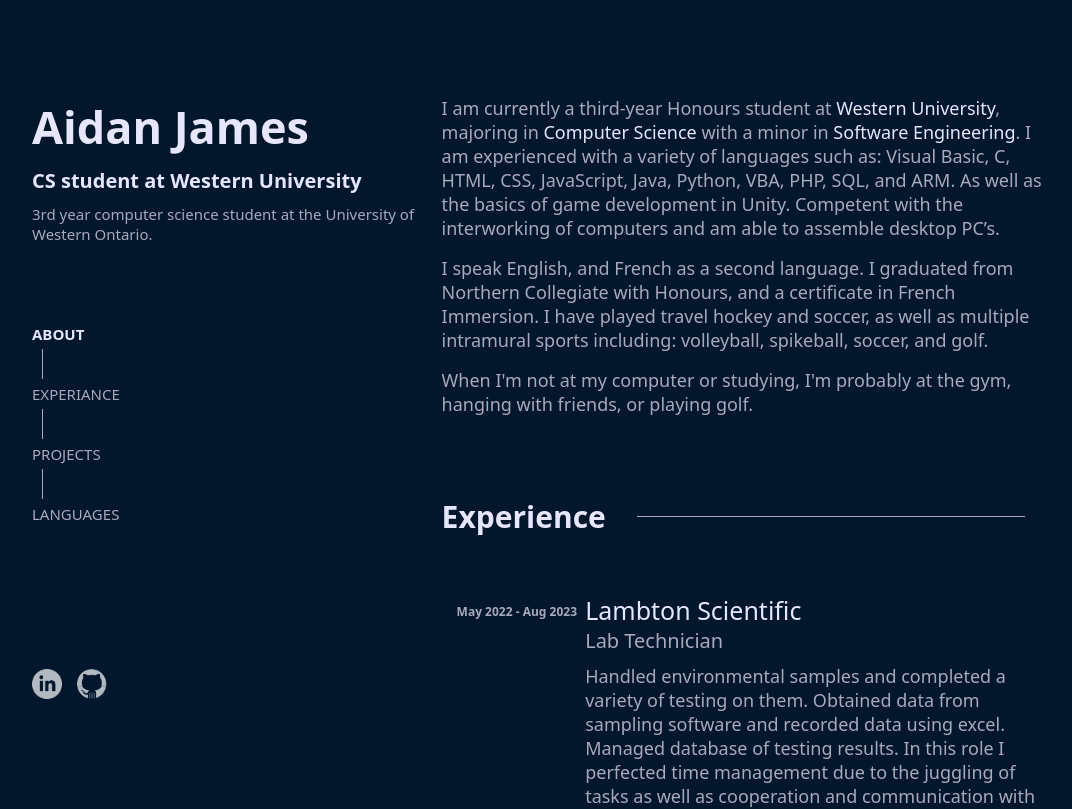
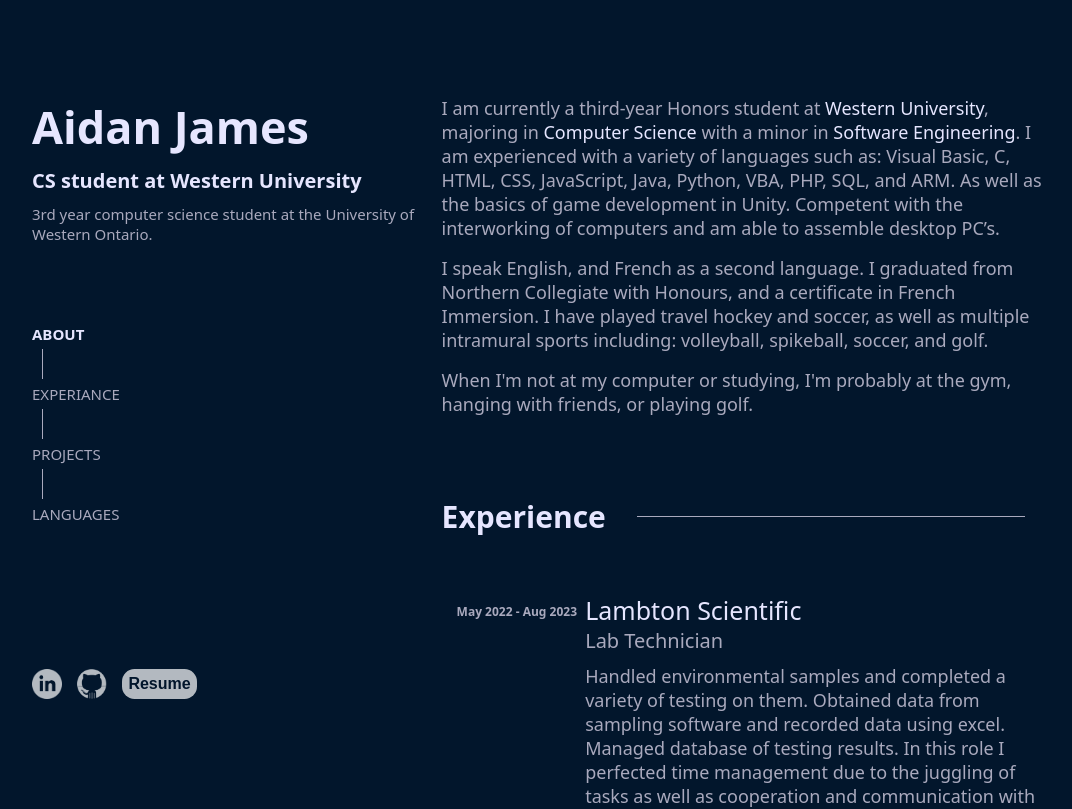
Before and after one commit to aidanjames97/my-portfolio, a React (Create React App) app: page / in a window 1280 px wide. Shown: the top 809 px of the page, without its empty margins (96-1168 px from the left). Built offline with nearby package versions, Linux system fonts and the light colour scheme; the HTML template or start-up script is replaced by a standard one.

Commit message:
added resume button

```diff
--- a/src/site.css
+++ b/src/site.css
@@ -349,6 +349,37 @@
     .socialLogo {
         position: fixed;
         bottom: 12vh;
+        display: flex;
+        flex-direction: row;
+    }
+
+    .resumeButton {
+        width: 75px;
+        color: var(--backgroundBlue);
+        background-color: white;
+        text-decoration: none;
+        font-weight: 700;
+        font-size: 16px;
+        height: 30px;
+        transition: ease-in-out .3s;
+        margin-top: 5px;
+        margin-right: 30px;
+        border-radius: 12.5px;
+        opacity: 70%;
+        display: flex;
+        justify-content: center;
+        align-items: center;
+        border: 0;
+    }
+
+    .resumeButton:hover {
+        transition: ease-in-out .3s;
+        margin-top: 2px;
+        margin-right: 15px;
+        margin-bottom: 3px;
+        border-radius: 12.5px;
+        opacity: 100%;
+        cursor: pointer;
     }
 }
 @media screen and (min-width: 1024px) and (max-width: 2400px) {
@@ -376,6 +407,37 @@
     .socialLogo {
         position: fixed;
         bottom: 12vh;
+        display: flex;
+        flex-direction: row;
+    }
+
+    .resumeButton {
+        width: 75px;
+        color: var(--backgroundBlue);
+        background-color: white;
+        text-decoration: none;
+        font-weight: 700;
+        font-size: 16px;
+        height: 30px;
+        transition: ease-in-out .3s;
+        margin-top: 5px;
+        margin-right: 30px;
+        border-radius: 12.5px;
+        opacity: 70%;
+        display: flex;
+        justify-content: center;
+        align-items: center;
+        border: 0;
+    }
+
+    .resumeButton:hover {
+        transition: ease-in-out .3s;
+        margin-top: 2px;
+        margin-right: 15px;
+        margin-bottom: 3px;
+        border-radius: 12.5px;
+        opacity: 100%;
+        cursor: pointer;
     }
 }
 @media screen and (max-width: 1023px) {
@@ -403,7 +465,35 @@
     .socialLogo {
         display: flex;
         flex-direction: row;
-        bottom: 12vh;
+    }
+
+    .resumeButton {
+        width: 75px;
+        color: var(--backgroundBlue);
+        background-color: white;
+        text-decoration: none;
+        font-weight: 700;
+        font-size: 16px;
+        height: 30px;
+        transition: ease-in-out .3s;
+        margin-top: 5px;
+        margin-right: 30px;
+        border-radius: 12.5px;
+        opacity: 70%;
+        display: flex;
+        justify-content: center;
+        align-items: center;
+        border: 0;
+    }
+
+    .resumeButton:hover {
+        transition: ease-in-out .3s;
+        margin-top: 2px;
+        margin-right: 15px;
+        margin-bottom: 3px;
+        border-radius: 12.5px;
+        opacity: 100%;
+        cursor: pointer;
     }
 }
 
--- a/src/site.js
+++ b/src/site.js
@@ -14,9 +14,14 @@
 import snake from "./pictures/Snake.jpeg"
 import stock from "./pictures/stock.png"
 import spell from "./pictures/spellSC.png"
+import resume from "./pictures/Resume.pdf"
 
 import { Link } from "react-scroll";
 import { useInView } from "react-intersection-observer"
+
+function openPDF() {
+    window.open(resume, "_blank");
+}
 
 // page elements
 function Page3() {
@@ -149,6 +154,7 @@
                             <a href="https://github.com/aidanjames97" target="_blank" rel="noreferrer">
                                 <img className="logo" src={github} alt="github"></img>
                             </a>
+                            <button className="resumeButton" onClick={openPDF}>Resume</button>
                         </div>
                     </div>
                 </div>
@@ -158,7 +164,7 @@
                     {/* about me section */}
                     <section id="about" className="aboutMe">
                         <b className="aboutMeText">
-                            I am currently a third-year Honours student at
+                            I am currently a third-year Honors student at
                         </b>
                         <span className="aboutMeTextColor"> Western University</span>
                         <b className="aboutMeText">
```
Also changed, not shown: 1 other file (tests, documents, lock files or other folders).
